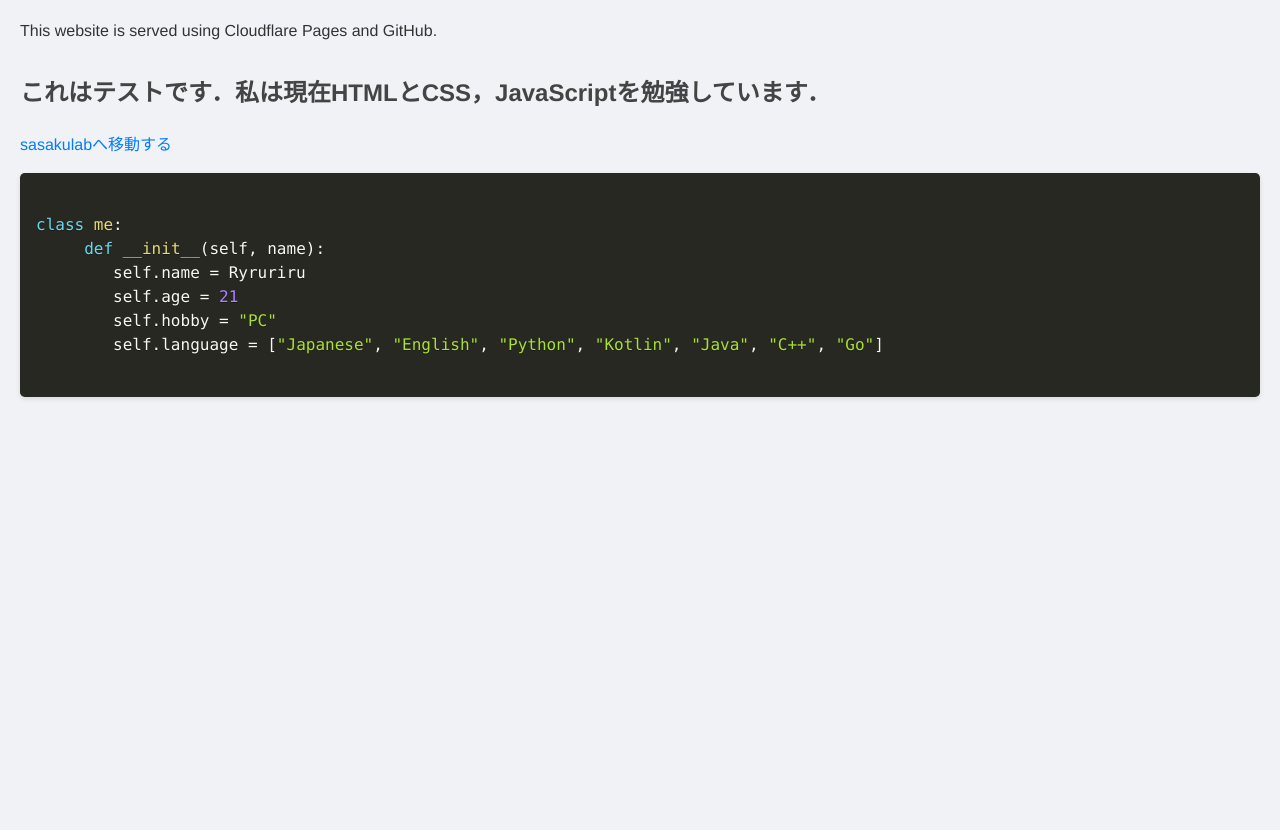
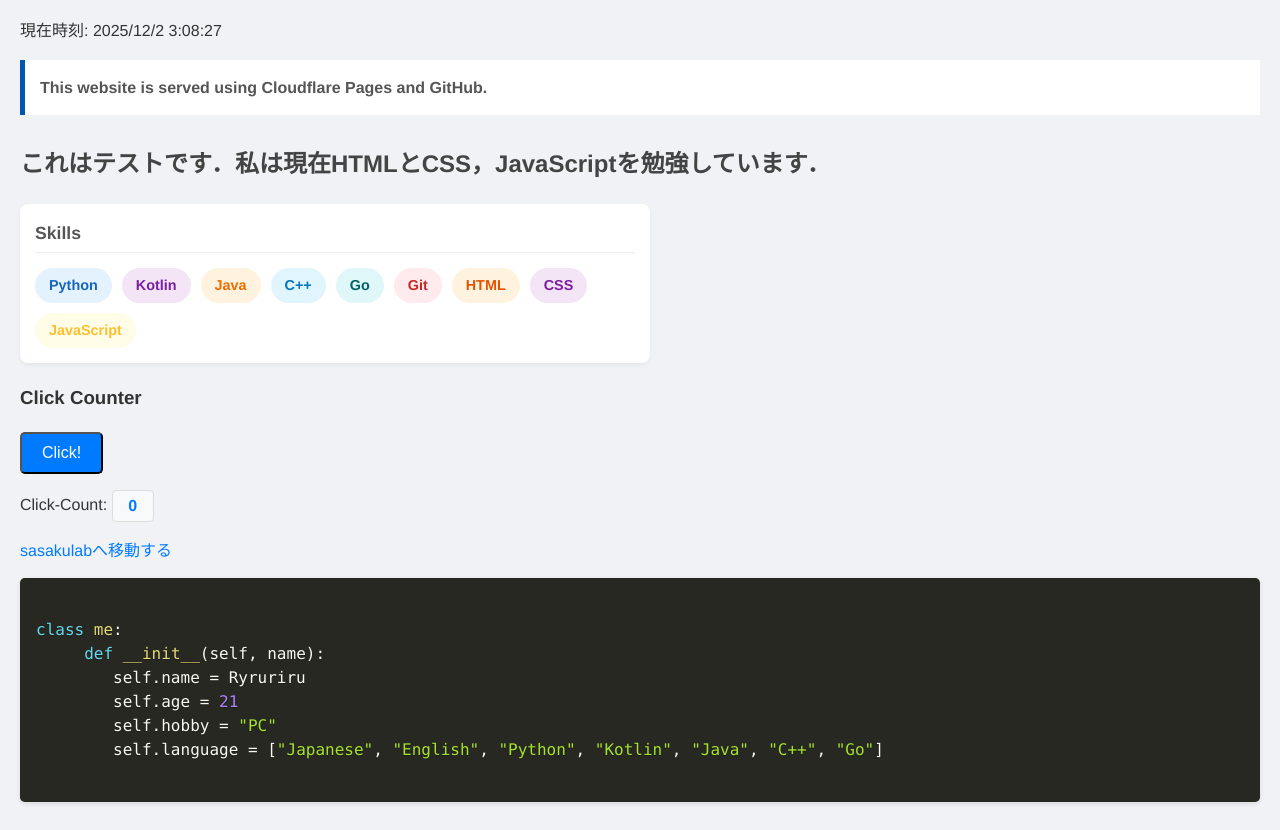
Before and after one commit to Ryruriru/my-profile, a plain HTML site: page index.html in a window 1280 px wide. Shown: the part 108-938 px from the top of the page. Before the commit the page ends 800 px from the top, so only its background shows below. Drawn offline with nearby package versions, Linux system fonts and the light colour scheme.

Commit message:
クリッカー機能を追加　Skill欄についてみやすくなるようにした　数字の滑らかな変化のアニメーションの追加

```diff
--- a/index.html
+++ b/index.html
@@ -9,9 +9,31 @@
 </head>
 <body>
     <h1>Hello from Ryruriru  Server!</h1>
-    <p>This website is served using Cloudflare Pages and GitHub.</p>
+    <p id="current-time">現在時刻を読み込み中・・・</p>
+    <p class="intro">This website is served using Cloudflare Pages and GitHub.</p>
     <h2>これはテストです．私は現在HTMLとCSS，JavaScriptを勉強しています． </h2>
 
+    <div class="skills-container">
+        <h3>Skills</h3>
+        <div class="skill-tags">
+            <span class="tag python">Python</span>
+            <span class="tag kotlin">Kotlin</span>
+            <span class="tag java">Java</span>
+            <span class="tag cpp">C++</span>
+            <span class="tag go">Go</span>
+            <span class="tag git">Git</span>
+            <span class="tag html">HTML</span>
+            <span class="tag css">CSS</span>
+            <span class="tag js">JavaScript</span>
+
+        </div>
+    </div>
+
+    <div>
+        <h3>Click Counter</h3>
+        <button id="click-button" class="count-button">Click!</button>
+        <p>Click-Count: <span id="click-count" class="counter-window"><span class="digit">0</span></span></p>
+    </div>
     <p>
         <a href="https://sasakulab.com">sasakulabへ移動する</a>
     </p>
@@ -24,9 +46,11 @@ class me:
         self.hobby = "PC"
         self.language = ["Japanese", "English", "Python", "Kotlin", "Java", "C++", "Go"]
     </code></pre>
-
         <script src="https://cdnjs.cloudflare.com/ajax/libs/prism/1.29.0/components/prism-core.min.js"></script>
         <script src="https://cdnjs.cloudflare.com/ajax/libs/prism/1.29.0/plugins/autoloader/prism-autoloader.min.js"></script>
+        <script src="https://cdn.jsdelivr.net/npm/canvas-confetti@1.6.0/dist/confetti.browser.min.js"></script>
+        <script src="script.js"></script>
 
 </body>
 </html>
+</html>
--- /dev/null
+++ b/script.js
@@ -0,0 +1,60 @@
+function updateTime() {
+    const now = new Date();
+    // 日本の形式で日時を取得 (例: 2025/12/1 12:00:00)
+    const timeStr = now.toLocaleString('ja-JP');
+
+    // HTML内の id="current-time" を持つ要素を探して、中身を書き換える
+    const timeElement = document.getElementById('current-time');
+    if (timeElement) {
+        timeElement.textContent = `現在時刻: ${timeStr}`;
+    }
+}
+
+// ページが読み込まれたらすぐに一度実行
+updateTime();
+
+
+setInterval(updateTime, 1000);
+
+// 回数を数える変数
+let count = 0;
+
+// ボタンと表示エリアの要素を取得
+const btn = document.getElementById('click-button');
+const display = document.getElementById('click-count');
+
+// ボタンがクリックされたときの処理
+btn.addEventListener('click', function() {
+    count++; // 回数を増やす
+
+    // アニメーション処理
+
+    // 今表示されている数字（古い数字）を取得
+    const currentDigit = display.querySelector('.digit');
+
+    // 新しい数字の要素を作る
+    const newDigit = document.createElement('span');
+    newDigit.textContent = count;
+    newDigit.className = 'digit slide-in'; // 「下から入る」クラスをつける
+
+    // 古い数字に「上に消える」クラスをつける
+    if (currentDigit) {
+        currentDigit.classList.add('slide-out');
+    }
+
+    // 新しい数字を画面に追加
+    display.appendChild(newDigit);
+
+    // アニメーションが終わった頃（0.3秒後）に古い数字を完全に消す
+    setTimeout(() => {
+        if (currentDigit) {
+            currentDigit.remove();
+        }
+    }, 300);
+
+    confetti({
+        particleCount: 100,
+        spread: 70,
+        origin: { x: 0.07, y: 0.6 }
+    });
+})
--- a/style.css
+++ b/style.css
@@ -36,3 +36,128 @@ pre {
     border-radius: 5px;
     box-shadow: 0 2px 5px rgba(0,0,0,0.1);
 }
+
+/* スキルタグのスタイル */
+.skills-container {
+    margin: 20px 0;
+    padding: 15px;
+    background-color: white;
+    border-radius: 8px;
+    box-shadow: 0 2px 4px rgba(0,0,0,0.05);
+    max-width: 600px; /* 幅が広がりすぎないように制限 */
+}
+
+.skills-container h3 {
+    margin-top: 0;
+    margin-bottom: 15px;
+    font-size: 1.1em;
+    color: #555;
+    border-bottom: 1px solid #eee;
+    padding-bottom: 5px;
+}
+
+.skill-tags {
+    display: flex;
+    flex-wrap: wrap;
+    gap: 10px;
+}
+
+.tag {
+    padding: 6px 14px;
+    border-radius: 20px;
+    font-size: 0.9em;
+    font-weight: bold;
+    color: #333;
+    background-color: #eee;
+    transition: transform 0.2s; /* ホバー時に少し動くアニメーション */
+}
+
+.tag:hover {
+    transform: translateY(-2px); /* ホバー時に少し浮く */
+}
+
+/* 個別の色設定 */
+.tag.python { background-color: #e3f2fd; color: #1565c0; }
+.tag.kotlin { background-color: #f3e5f5; color: #7b1fa2; }
+.tag.java { background-color: #fff3e0; color: #ef6c00; }
+.tag.cpp { background-color: #e1f5fe; color: #0277bd; }
+.tag.html { background-color: #fff3e0; color: #e65100; }
+.tag.css { background-color: #f3e5f5; color: #7b1fa2; }
+.tag.js { background-color: #fffde7; color: #fbc02d; }
+.tag.go { background-color: #e0f7fa; color: #006064; }
+.tag.git { background-color: #ffebee; color: #c62828; }
+
+.count-button {
+    background-color: #007bff;
+    color: white;
+    padding: 10px 20px;
+    font-size: 16px;
+    border-radius: 5px;
+    cursor: pointer;
+    transition: 0.3s;
+    /*border: none;*/
+}
+
+.count-button:hover {
+    background-color: #0056b3;
+}
+
+.intro {
+    color:#555; /* 文字の色を濃いグレーにする */
+    font-weight: bold; /* 文字を太くする */
+    background-color: #fff; /* 背景色を白にする */
+    padding: 15px; /* 内側に余白を生成 */
+    border-left: 5px solid #0056b3; /* 左側に青い線を追加 */
+}
+
+/* カウンターのアニメーション */
+
+/* 数字を表示するウィンドウ */
+.counter-window {
+    display: inline-block;
+    position: relative;
+    height: 30px;      /* 高さを固定 */
+    width: 40px;       /* 幅を少し広げる */
+    overflow: hidden;  /* 枠からはみ出た数字を隠す */
+    vertical-align: middle; /* 周りの文字と高さを合わせる */
+    text-align: center;
+    background-color: #f8f9fa;
+    border-radius: 4px;
+    border: 1px solid #ddd;
+    line-height: 30px; /* 文字を垂直方向の中央にする */
+}
+
+/* 数字そのもの */
+.digit {
+    position: absolute;
+    width: 100%;
+    height: 100%;      /* 高さを親に合わせる */
+    left: 0;
+    top: 0;
+    font-weight: bold;
+    color: #007bff;
+    display: flex;             /* フレックスボックスを使う */
+    align-items: center;       /* 垂直方向中央揃え */
+    justify-content: center;   /* 水平方向中央揃え */
+}
+
+
+/* 下から入ってくるアニメーション */
+.digit.slide-in {
+    animation: slideIn 0.3s forwards;
+}
+
+/* 上に消えていくアニメーション */
+.digit.slide-out {
+    animation: slideOut 0.3s forwards;
+}
+
+@keyframes slideIn {
+    from { transform: translateY(100%); } /* 最初は下にいる */
+    to   { transform: translateY(0); }    /* 定位置に来る */
+}
+
+@keyframes slideOut {
+    from { transform: translateY(0); }    /* 最初は定位置 */
+    to   { transform: translateY(-100%); } /* 上に消える */
+}
```
